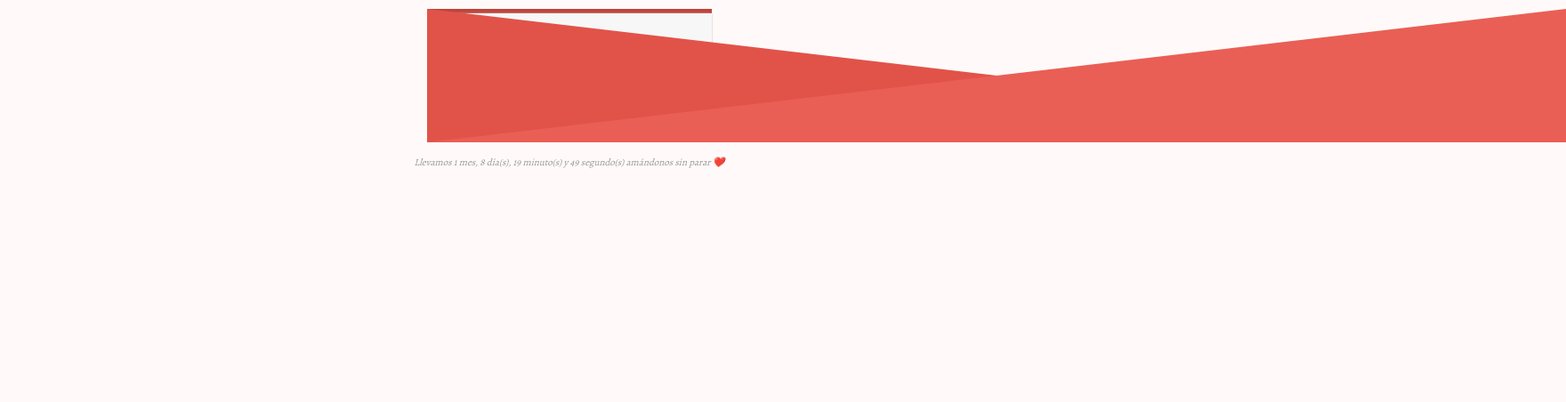
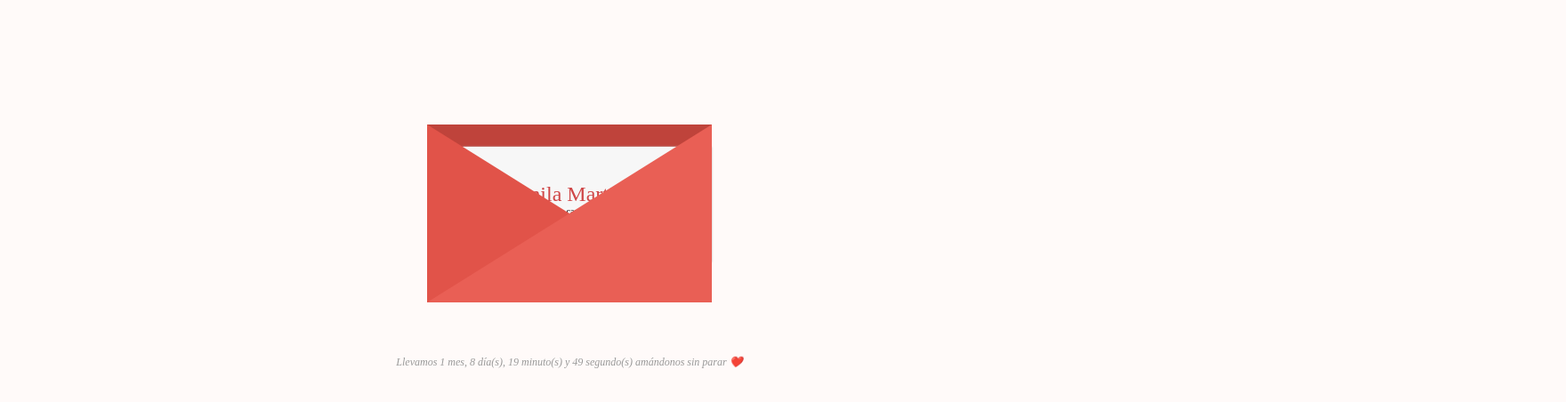
Before and after one commit to Gastoon-jpg/gastoon-jpg.github.io, a plain HTML site: page index.html in a window 1280 px wide. Shown: the whole page at 89% size, 1760 px wide, since content can reach past the window. Drawn offline with nearby package versions, Linux system fonts and the light colour scheme; a web font is replaced by a local one.

Commit message:
Update index.html

```diff
--- a/index.html
+++ b/index.html
@@ -1,24 +1,21 @@
 <style>
-@import url('https://fonts.googleapis.com/css2?family=Pacifico&family=Alegreya&display=swap');
-
+@font-face {
+  font-family: 'bakery';
+  src: url('http://codesbymerc.b1.jcink.com/uploads/codesbymerc/bakery.woff') format('woff'),
+       url('http://codesbymerc.b1.jcink.com/uploads/codesbymerc/bakery.ttf') format('truetype');
+}
 body {
-  margin: 0;
-  padding: 5px;
+  margin: 40;
+  padding: 40;
   background: #fffaf9;
   font-family: 'Alegreya', serif;
-  display: flex;
-  flex-direction: column;
-  align-items: center;
-  min-height: 100vh;
-  box-sizing: border-box;
-  -webkit-text-size-adjust: 100%;
 }
 .nvlpcn {
   position: relative;
-  width: 96%;
-  max-width: 320px;
-  margin: 5px auto;
-  height: 150px;
+  max-width: 90%;
+  width: 320px;
+  margin: 60px auto;
+  height: 200px;
 }
 .nvlplft, .nvlprgt {
   width: 0;
@@ -27,34 +24,33 @@ body {
   position: absolute;
 }
 .nvlplft {
-  border-bottom: 150px solid #E15349;
-  border-right: 100vw solid transparent;
+  border-bottom: 200px solid #E15349;
+  border-right: 320px solid transparent;
 }
 .nvlprgt {
-  border-bottom: 150px solid #E95F55;
-  border-left: 100vw solid transparent;
+  border-bottom: 200px solid #E95F55;
+  border-left: 320px solid transparent;
 }
 .nvlpbhn {
-  width: 100%;
-  height: 150px;
+  width: 320px;
+  height: 200px;
   position: absolute;
   background: #bf433b;
   top: 0;
 }
 .lttr {
-  width: 90%;
-  height: 60px;
+  width: 220px;
+  height: 50px;
   background: #f7f7f7;
   position: absolute;
-  left: 5%;
-  top: 5px;
-  padding: 8px;
+  left: 40px;
+  top: 25px;
+  padding: 0 30px;
   overflow: auto;
   box-shadow: 0 0 2px #bfbfbf;
-  border-top: 25px solid #f7f7f7;
-  border-bottom: 25px solid #f7f7f7;
-  font-size: 12px;
-  line-height: 1.5;
+  border-top: 40px solid #f7f7f7;
+  border-bottom: 40px solid #f7f7f7;
+  font-size: 10px;
   text-align: justify;
   color: #000;
 }
@@ -64,8 +60,8 @@ body {
   transition-duration: .75s;
 }
 .nvlpcn:hover > .lttr {
-  top: -50px;
-  height: 280px;
+  top: -60px;
+  height: 250px;
   z-index: 2;
 }
 .nvlpcn:hover > .nvlpbhn,
@@ -74,39 +70,22 @@ body {
   opacity: 0;
 }
 .ttl, .frm {
-  font-family: 'Pacifico', cursive;
+  font-family: bakery;
   font-weight: normal;
-  font-size: 18px;
+  font-size: 24px;
   color: #CF4647;
-  margin: 3px 0;
 }
 .frm {
   text-align: right;
-  margin-bottom: -3px;
+  margin-bottom: -5px;
 }
 .timer {
-  font-size: 11px;
+  font-size: 12px;
   text-align: center;
-  margin: 10px 0;
+  margin-top: 20px;
   color: #999;
   font-style: italic;
-  width: 100%;
-  padding: 0 5px;
-  box-sizing: border-box;
-}
-
-/* Ajustes específicos para Android */
-@supports (-webkit-touch-callout: none) {
-  .lttr {
-    font-size: 13px;
-    line-height: 1.6;
-  }
-  .ttl, .frm {
-    font-size: 19px;
-  }
-  .timer {
-    font-size: 12px;
-  }
+  padding: 0 10px;
 }
 </style>
 
@@ -117,7 +96,7 @@ body {
 
     Desde que nuestros caminos se cruzaron en aquella clase del colegio, y te pedi que fueras mi novia el 19 de abril de 2025, cada segundo contigo ha sido una explosión de arcoíris en mi corazón.
     <br><br>
-    Eres la cucharada de azúcar en mi café amargo, el brillo de cada estrella, el "te amo" que quiero repetir hasta quedarme sin voz.
+    Eres la cucharada de azúcar en mi café amargo, el brillo de cada estrella, el “te amo” que quiero repetir hasta quedarme sin voz.
     <br><br>
     Si el amor tuviera forma, llevaría tu sonrisa. Si tuviera sonido, sería tu risa. Si tuviera sabor, sabría a tus besos.
     <br><br>
@@ -129,7 +108,7 @@ body {
     <br><br>
     Seré tu abrigo cuando haga frío, tu risa cuando estés triste y tu compañero cuando el mundo no tenga sentido.
     <br><br>
-    A veces pienso que debería detenerme, que tanta cursilería no cabe en una sola carta... pero luego recuerdo que contigo, no hay suficiente papel para todo lo que siento.
+    A veces pienso que debería detenerme, que tanta cursilería no cabe en una sola carta… pero luego recuerdo que contigo, no hay suficiente papel para todo lo que siento.
     <br><br>
     Te amo más que ayer, menos que mañana.
     <div class="frm">De: Gastón Aragón</div>
@@ -139,6 +118,7 @@ body {
   <div class="nvlprgt trs"></div>
 </div>
 
+<!-- Contador externo (debajo del sobre) -->
 <div class="timer" id="counter-outer"></div>
 
 <script>
```
